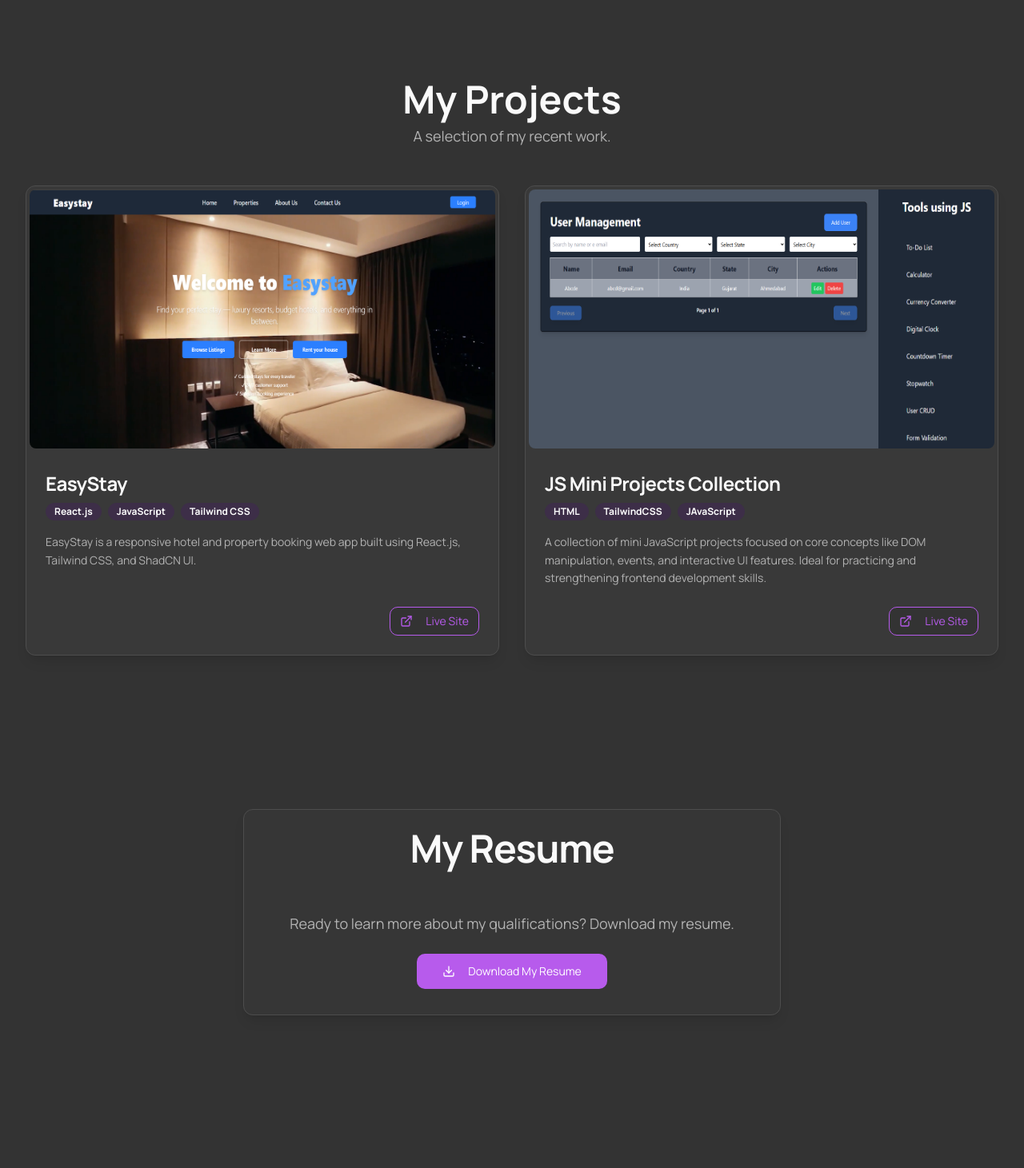
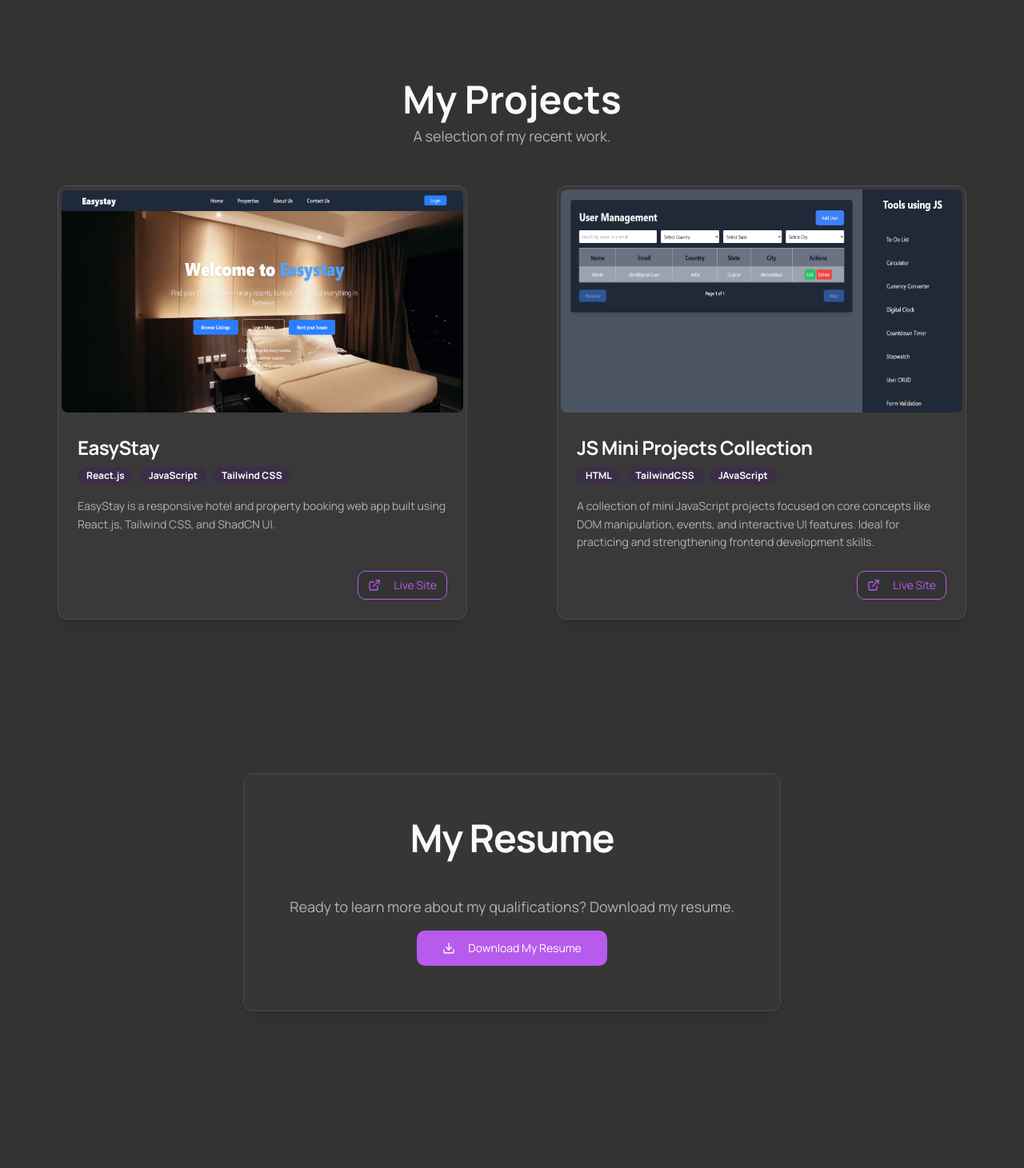
Before and after one commit to dhruvpanchal-271103/Dhruv-Portfolio, a Next.js app: page / in a window 1280 px wide. Shown: the part 3588-5049 px from the top of the page at 80% size. Built offline with nearby package versions, Linux system fonts and the light colour scheme.

Commit message:
in project section can you make width small

```diff
--- a/src/components/sections/my-resume-section.tsx
+++ b/src/components/sections/my-resume-section.tsx
@@ -10,13 +10,13 @@ export default function MyResumeSection() {
     <SectionWrapper id="my-resume" className="container mx-auto px-4 sm:px-6 lg:px-8">
       <div className="max-w-2xl mx-auto text-center"> {/* Centering container for the card */}
         <Card
-          className="bg-card/50 backdrop-blur-sm shadow-lg hover:shadow-accent/20 transition-shadow duration-300 animate-fade-in opacity-0"
+          className="bg-card/50 backdrop-blur-sm shadow-lg hover:shadow-accent/20 transition-shadow duration-300 animate-fade-in opacity-0 py-3 md:py-6 lg:py-8"
           style={{ animationDelay: '100ms' }}
         >
           <CardHeader>
             <CardTitle className="font-headline text-4xl md:text-5xl font-bold text-foreground">My Resume</CardTitle>
           </CardHeader>
-          <CardContent className="flex flex-col items-center space-y-6 py-8"> {/* Added py-8 for more vertical padding */}
+          <CardContent className="flex flex-col items-center space-y-4 py-6"> {/* Added py-8 for more vertical padding */}
             <p className="text-lg text-muted-foreground">
               Ready to learn more about my qualifications? Download my resume.
             </p>
--- a/src/components/sections/projects-section.tsx
+++ b/src/components/sections/projects-section.tsx
@@ -50,8 +50,7 @@ export default function ProjectsSection() {
             key={project.id}
             style={{ animationDelay: `${index * 150}ms` }}
             className={cn(
-              "animate-fade-in opacity-0 w-full",
-              featuredProjects.length === 1 && "md:max-w-xl md:mx-auto"
+              "animate-fade-in opacity-0 w-full md:max-w-lg md:mx-auto"
             )}
           >
             <ProjectCard project={project} />
```
